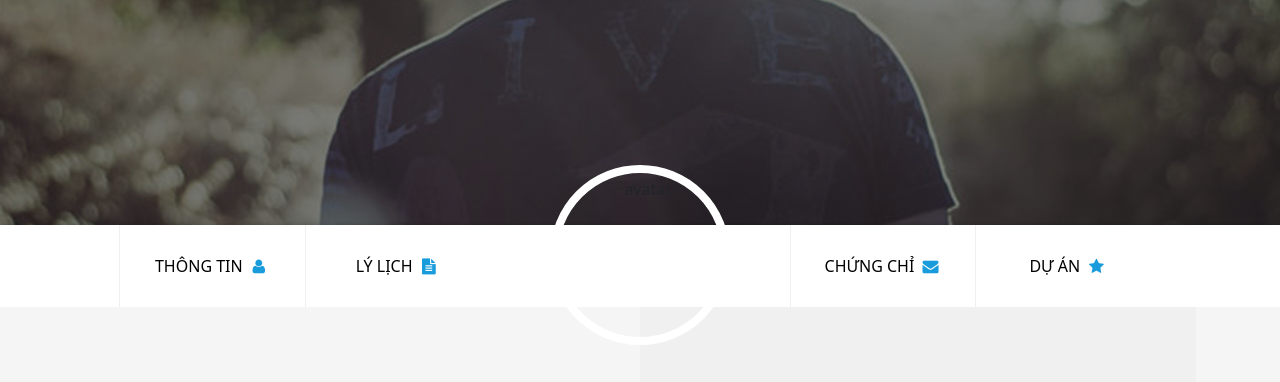
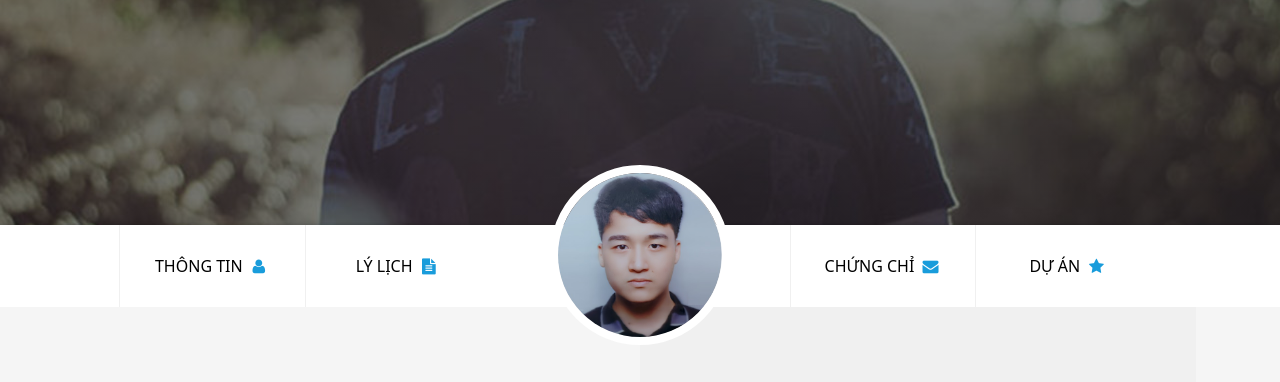
Before and after one commit to thangndgit/personal-cv, a plain HTML site: page index.html in a window 1280 px wide. Shown: the part 225-607 px from the top of the page. Drawn offline with nearby package versions, Linux system fonts and the light colour scheme; the site is published under a folder, as on GitHub Pages, so addresses that start at the root find nothing.

Commit message:
small fix

```diff
--- a/index.html
+++ b/index.html
@@ -30,7 +30,7 @@
             >Lý lịch<i class="icon-doc-text-inv"></i
           ></a>
           <span class="blank-space">
-            <img id="avatar" src="/images/avatar.jpg" alt="avatar"
+            <img id="avatar" src="./images/avatar.jpg" alt="avatar"
           /></span>
           <a class="col-12 col-sm-3 col-lg-2" href="#certificate"
             >Chứng chỉ<i class="icon-mail-alt"></i
```
